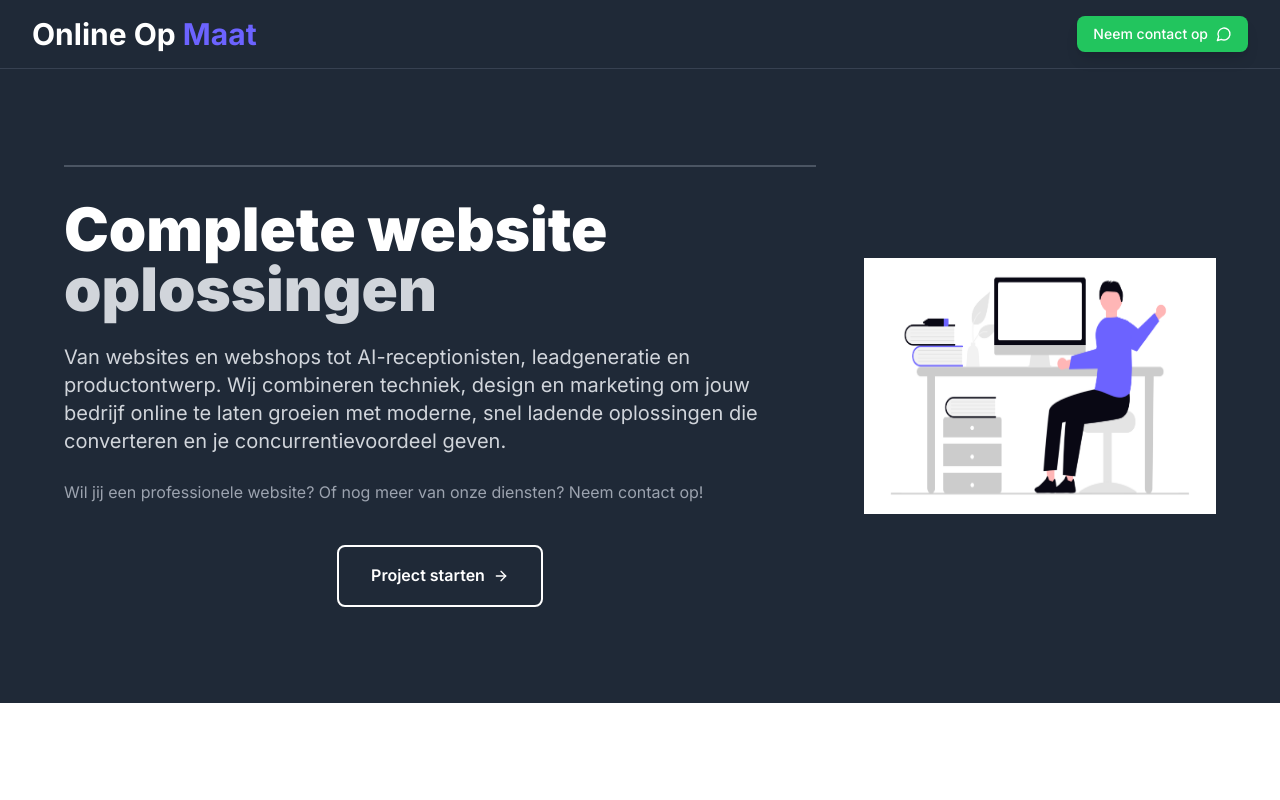
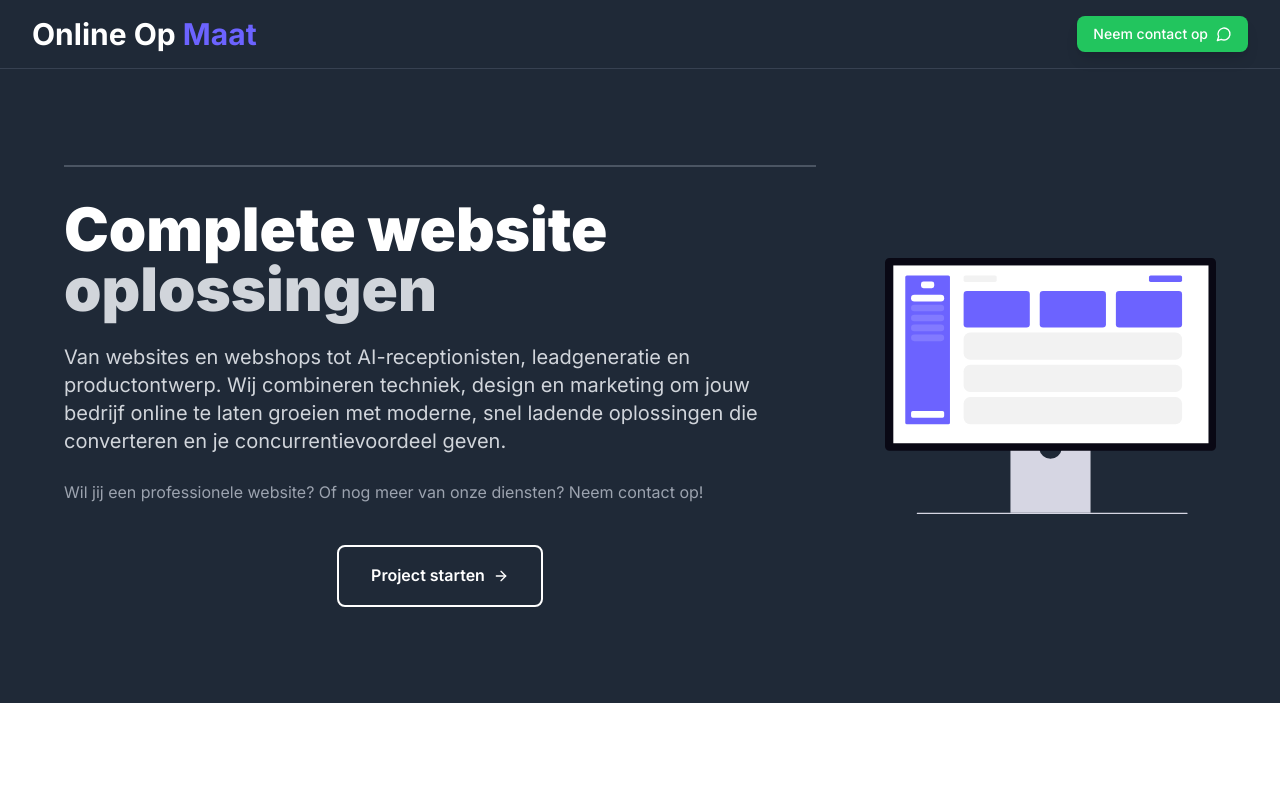
Before and after one commit to Jntvanlanschot/Portfolio-website, a Next.js app: page / in a window 1280 px wide. Shown: the top 800 px of the page. Built offline with nearby package versions, Linux system fonts and the light colour scheme.

Commit message:
Revert main banner pictogram to website-pictogram.svg

```diff
--- a/src/components/ServicesGrid.tsx
+++ b/src/components/ServicesGrid.tsx
@@ -58,8 +58,8 @@ const ServicesGrid = () => {
             {/* Right side - Pictogram */}
             <div className="flex justify-center lg:justify-end">
               <Image
-                src="/images/first-pictogram.png"
-                alt="First pictogram"
+                src="/images/website-pictogram.svg"
+                alt="Website pictogram"
                 width={200}
                 height={155}
                 className="w-auto h-48 md:h-56 lg:h-64"
```
